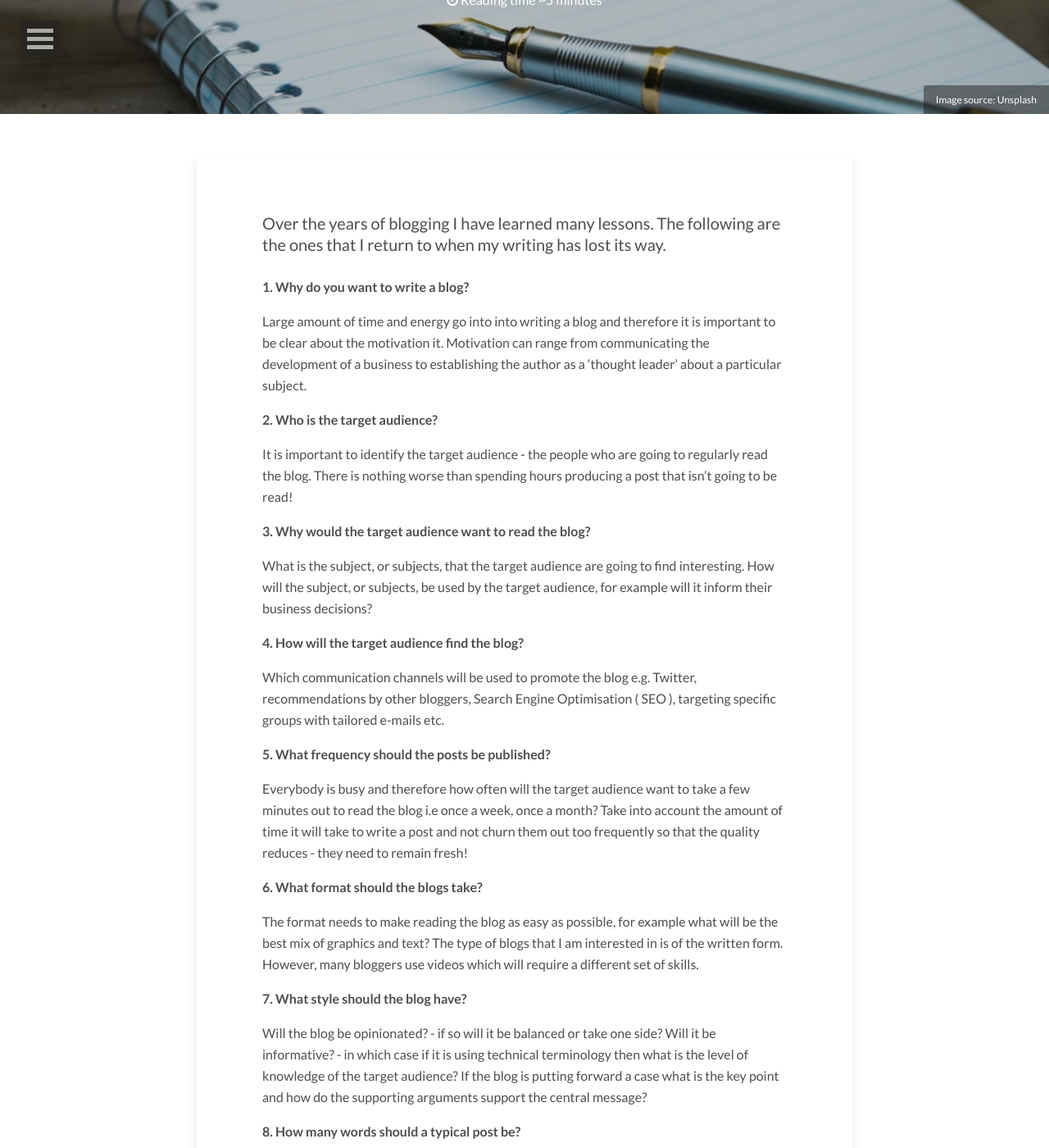
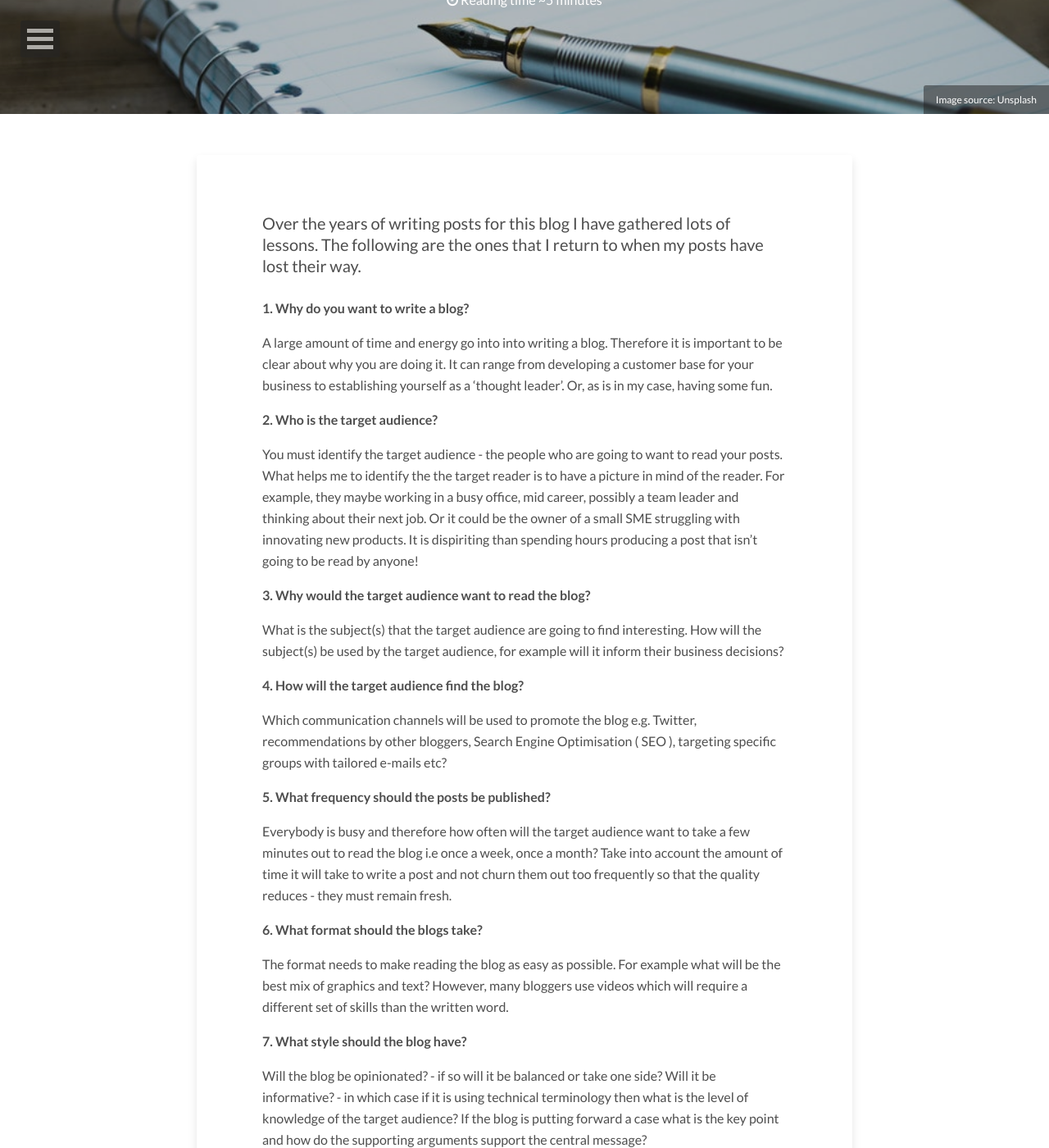
Before and after one commit to dtinblack/dtinblack.github.io, a Jekyll site: the page built from _posts/2016-01-26-ten-tips-for-blogs.md, in a window 1280 px wide and 1400 px high, scrolled down 261 px. Shown: the whole window at 82% size. Built offline with Jekyll 4.4.1, drawn with Linux system fonts in a browser that asks for light colours; nearby versions of some CDN libraries; some of the changed text lies outside the part shown.

Commit message:
improved content

```diff
--- a/_posts/2016-01-26-ten-tips-for-blogs.md
+++ b/_posts/2016-01-26-ten-tips-for-blogs.md
@@ -12,32 +12,32 @@ image:
 ---
 
 <p>
-Over the years of blogging I have learned many lessons. The following are the ones that I return to when my writing has lost its way.
+Over the years of writing posts for this blog I have gathered lots of lessons. The following are the ones that I return to when my posts have lost their way.
 </p>
 
 <b>1. Why do you want to write a blog?</b>
 
-Large amount of time and energy go into into writing a blog and therefore it is important to be clear about the motivation it. Motivation can range from communicating the development of a business to establishing the author as a 'thought leader' about a particular subject.
+A large amount of time and energy go into into writing a blog. Therefore it is important to be clear about why you are doing it.  It can range from developing a customer base for your business to establishing yourself as a 'thought leader'. Or, as is in my case, having some fun.
 
 <b>2. Who is the target audience?</b>
 
-It is important to identify the target audience - the people who are going to regularly read the blog. There is nothing worse than spending hours producing a post that isn't going to be read!
+You must identify the target audience - the people who are going to want to read your posts. What helps me to identify the the target reader is to have a picture in mind of the reader. For example, they maybe working in a busy office, mid career, possibly a team leader and thinking about their next job. Or it could be the owner of a small SME struggling with innovating new products. It is dispiriting than spending hours producing a post that isn't going to be read by anyone!
 
 <b>3. Why would the target audience want to read the blog?</b>
 
-What is the subject, or subjects, that the target audience are going to find interesting. How will the subject, or subjects, be used by the target audience, for example will it inform their business decisions?
+What is the subject(s) that the target audience are going to find interesting. How will the subject(s) be used by the target audience, for example will it inform their business decisions?
 
 <b>4. How will the target audience find the blog?</b>
 
-Which communication channels will be used to promote the blog e.g. Twitter, recommendations by other bloggers, Search Engine Optimisation ( SEO ), targeting specific groups with tailored e-mails etc.
+Which communication channels will be used to promote the blog e.g. Twitter, recommendations by other bloggers, Search Engine Optimisation ( SEO ), targeting specific groups with tailored e-mails etc?
 
 <b>5. What frequency should the posts be published?</b>
 
-Everybody is busy and therefore how often will the target audience want to take a few minutes out to read the blog i.e once a week, once a month? Take into account the amount of time it will take to write a post and not churn them out too frequently so that the quality reduces - they need to remain fresh!
+Everybody is busy and therefore how often will the target audience want to take a few minutes out to read the blog i.e once a week, once a month? Take into account the amount of time it will take to write a post and not churn them out too frequently so that the quality reduces - they must remain fresh.
 
 <b>6. What format should the blogs take? </b>
 
-The format needs to make reading the blog as easy as possible, for example what will be the best mix of graphics and text? The type of blogs that I am interested in is of the written form. However, many bloggers use videos which will require a different set of skills.
+The format needs to make reading the blog as easy as possible. For example what will be the best mix of graphics and text? However, many bloggers use videos which will require a different set of skills than the written word.
 
 <b>7. What style should the blog have?</b>
 
@@ -45,7 +45,7 @@ Will the blog be opinionated? - if so will it be balanced or take one side? Will
 
 <b>8. How many words should a typical post be?</b>
 
-Length of the blog is important because reading it has to fit into the busy lives of the target audience. Should it be short and to the point or be a long full of detailed analysis?
+Length of the blog is important because reading it has to fit into the busy lives of the target audience. Should it be short and to the point or be long and full of detailed analysis? Should it be chatty in style or more formal?
 
 <b>9. What will be the process required to develop the posts?</b>
 
@@ -57,46 +57,47 @@ There are any number of sources for gathering ideas for a post: newspapers, maga
 
 Set a deadline for each post which helps at the editing stage where time pressure can sharpen up a post. The following questions can be used to guide topic selection:
 
-- What is the central message of the post ?
+- What is the central message of the post?
 
-- Why is the message important ? Will it be useful, new, counterintuitive, or build on previous work ? If the message is exploring a new idea ( whether technological, social, business etc ) then what is it going to change ?
+- Why is the message important? Will it be useful, new, counterintuitive, or build on previous work ? If the message is exploring a new idea ( whether technological, social, business etc ) then what is it going to change?
 
-- What credibility does the author have to support the views expressed in the message ? e.g. previous work, personal experience, academic or professional ?
+- What credibility does you have to support the views expressed in the message? e.g. previous work, personal experience, academic or professional?
 
 At this point draft a single sentence about what the post is about which will eventually be used as the summary. Also, start to think about an eye catching title that is relevant to the post.
 
 <b>c. The First Draft(s)</b>
 
-The purpose of the drafts at this stage is try and sharpen up the subject of the post. After several drafts it may not be clear but it is important to persevere. Sometimes it doesn't become clear and then the idea goes back on the shelf until it has developed more.
+The purpose of the drafts at this stage is try and sharpen up the subject of the post. After several drafts it may not be clear but it is important to persevere. Sometimes it doesn't become clear and then the idea goes back on the shelf until it has developed more. I try to write 500 words a day around the subject. At the end of say a week I sift through the pages to find the key idea and fresh views on the subject.
 
 <b>d. [Point of View](http://www.bbc.co.uk/bitesize/ks3/english/reading/character/revision/5/)</b>
 
-It is important to be clear what the relationship between the author and the reader - what is the perspective that the post is being written ?
+It is important to be clear what the relationship between yourself and the reader.
 
-- First Person - you are writing about yourself and using words such as "I", "me","my" and "mine". But can also invovle "We", "Us" and "Our".
+- First Person - you are writing about yourself and using words such as "I", "me","my" and "mine". But can also involve "We", "Us" and "Our". The post is about your personal experience and how that may relate to the target reader.
 
 - Second Person - you are addressing the reader directly and using "you", "your" and "yours".
+For example, this post is addressing you!
 
-
-
-- Third Person - you are telling the reader and using words such as "he", "she","it" and "they".
+- Third Person - you are telling the reader and using words such as "he", "she","it" and "they". You may be writing a post where you are making a judgement about others. For example it could be about the government or a celebrity.
 
 <b>e. Editing</b>
 
 People can view editing as a 'slash and burn' process as their work is cut and changed. However, it as an important part in the creative process.
 
-- Grammar - is the thought being expressed in each sentence clearly expressed ? Are nouns, verbs etc. used correctly ? Are the aspects of time - past, present, and future - consistent ?
+- Grammar - is the thought being expressed in each sentence clearly expressed ? Are nouns, verbs etc. used correctly? Are the aspects of time - past, present, and future - consistent?
 
-- Paragraphs - are the paragraphs clearly linked ?
+- Paragraphs - are the paragraphs clearly linked?
 
-- Title - is it eye catching enough for the reader to read further ?
+- Title - is it eye catching enough for the reader to read further?
 
-- Single sentence summary - does the single sentence that is displayed accurately cover the post ? Can the number of words be reduced further ?
+- Single sentence summary - does the single sentence that is used accurately cover the post? Can the number of words be reduced further?
 
-- Tags - are the tags cover the key points in the post ?
+- Tags - are the tags cover the key points in the post?
 
-- Length - my posts are aimed at a quick read ( maybe over a coffee ? ) therefore the length needs to be somewhere around 500 - 700 words.
+- Length - my posts are aimed at a quick read ( maybe over a coffee? ) therefore the length needs to be somewhere around 500 - 700 words. However, you may way to increase the length to cover wider topics. Your decision.
 
 <b>10. How will feedback be gathered and used about the blog's readership?</b>
 
-Apart from using Google Analytics to gather the frequency of readership ( which could be used to set targets ), adding comment capabilities to the blog allows direct feedback to be captured. Finally, how will regular communication the target audience be managed? - email subscriptions?
+Apart from using Google Analytics to gather the frequency of readership ( which could be used to set targets ), adding comment capabilities to the blog allows direct feedback about your posts. Finally, how will regular communication with the target audience be managed? - email subscriptions? RSS etc.?
+
+The lessons listed above are not definitive ( I keep adding to them on a regular basis ) but they may be a starting point to help turn you into successful blogger. Good luck!
```
Also changed, not shown: images/features/shopping-locally.jpg (added), 1 other file.
